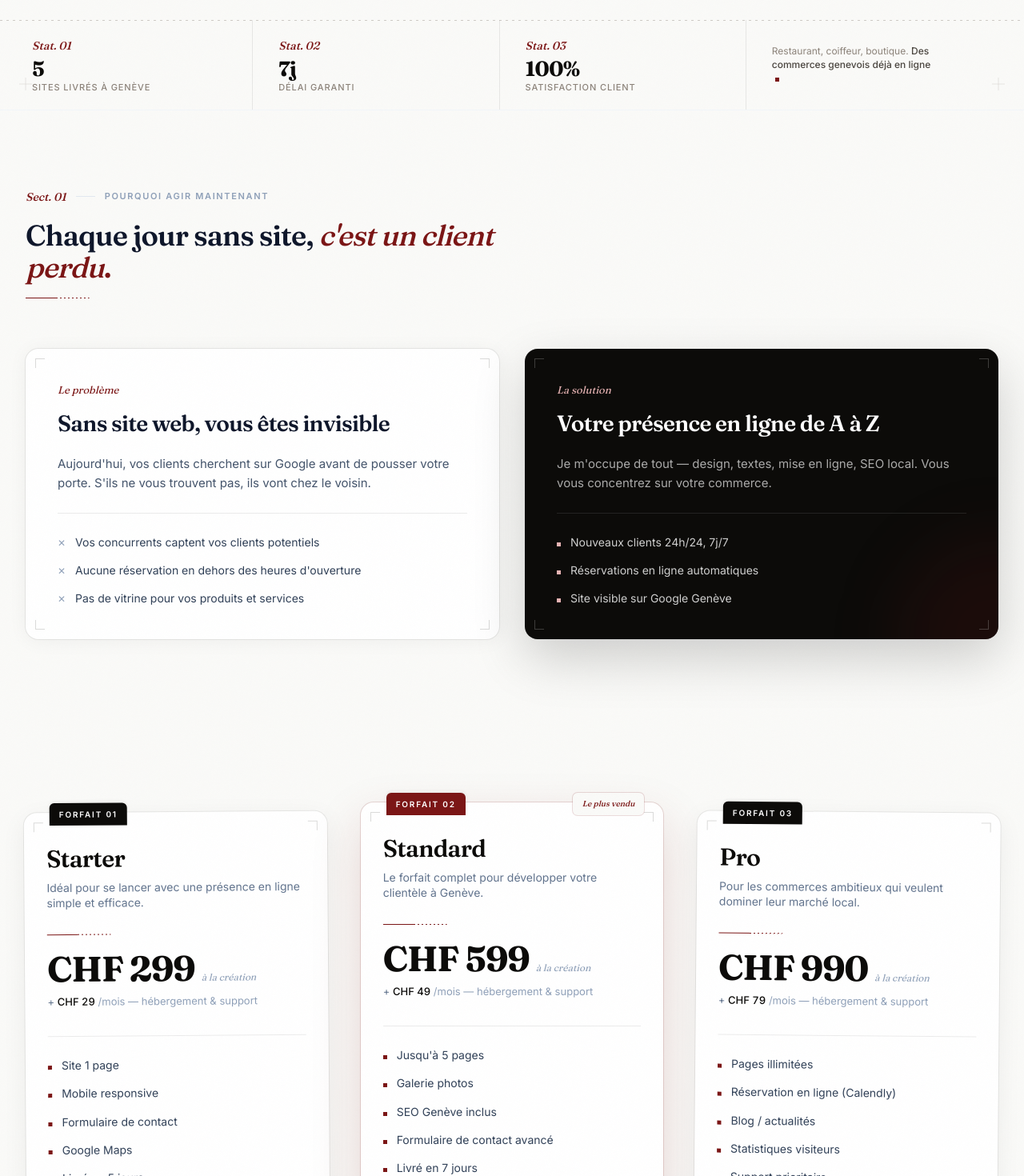
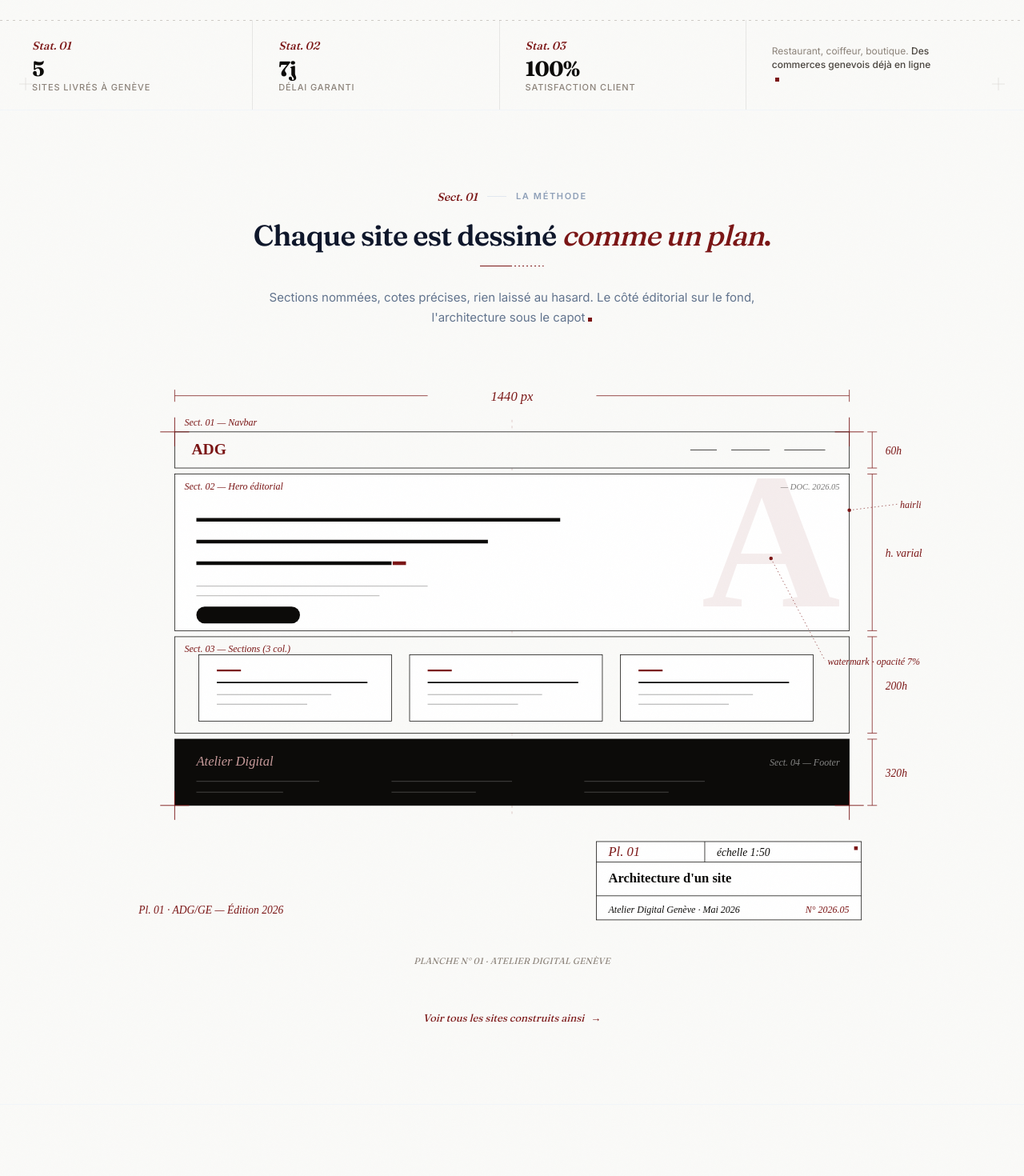
Before and after one commit to jordanrodriguez0204-cyber/atelierdigitalgeneve, a Next.js app: page / in a window 1280 px wide. Shown: the part 860-2330 px from the top of the page at 80% size. Built offline with nearby package versions, Linux system fonts and the light colour scheme.

Commit message:
Home : section La méthode avec blueprint d'architecte (Sect. 01) + logo papier en Fraunces

```diff
--- a/app/page.tsx
+++ b/app/page.tsx
@@ -1,5 +1,6 @@
 import type { Metadata } from 'next';
 import HeroSection from '@/components/HeroSection';
+import MethodSection from '@/components/MethodSection';
 import ProblemSolution from '@/components/ProblemSolution';
 import ServicesGrid from '@/components/ServicesGrid';
 import Testimonials from '@/components/Testimonials';
@@ -11,10 +12,21 @@ export const metadata: Metadata = {
     'Je crée des sites web modernes pour les commerces de Genève. Rapide, professionnel, et fait pour attirer de nouveaux clients. Devis gratuit.',
 };
 
+/**
+ * Home — séquence de sections.
+ *
+ *   Hero           → la promesse (H1 Fraunces + watermark A + CTAs)
+ *   MethodSection  → Sect. 01 — La méthode (blueprint d'architecte)
+ *   ProblemSolution→ Sect. 02 — Pourquoi agir maintenant
+ *   ServicesGrid   → 3 fiches Starter / Standard / Pro (sans numéro)
+ *   Testimonials   → Sect. 03 (Engagements) + Sect. 04 (Sites en ligne)
+ *   CTASection     → CTA finale (sans numéro)
+ */
 export default function HomePage() {
   return (
     <>
       <HeroSection />
+      <MethodSection />
       <ProblemSolution />
       <ServicesGrid />
       <Testimonials />
--- /dev/null
+++ b/components/MethodSection.tsx
@@ -0,0 +1,72 @@
+import Link from 'next/link';
+import SectionLabel from '@/components/visual/SectionLabel';
+
+/**
+ * MethodSection — bande éditoriale entre Hero et ProblemSolution sur la home.
+ *
+ * Présente le blueprint `/public/illustrations/site-blueprint.svg` comme
+ * preuve de méthode : chaque site ADG est dessiné comme un plan
+ * d'architecte. Renforce le positionnement "atelier / craft" sans
+ * sacrifier la conversion (le Hero juste au-dessus garde son rôle de vente).
+ *
+ * Server Component, zéro JS.
+ */
+export default function MethodSection() {
+  return (
+    <section className="grain border-t border-slate-100 bg-[#FAFAF8] py-20 lg:py-24">
+      <div className="mx-auto max-w-7xl px-4 sm:px-6 lg:px-8">
+        {/* Header éditorial */}
+        <header className="mx-auto mb-12 max-w-2xl text-center">
+          <SectionLabel number="01" className="justify-center">
+            La méthode
+          </SectionLabel>
+          <h2
+            className="mt-4 text-3xl tracking-tight text-slate-900 md:text-4xl"
+            style={{ fontFamily: 'var(--font-serif)', fontWeight: 600 }}
+          >
+            Chaque site est dessiné{' '}
+            <span className="italic text-[#7B1616]" style={{ fontWeight: 500 }}>
+              comme un plan
+            </span>
+            <span className="text-[#7B1616]">.</span>
+          </h2>
+          <span className="construction-line mx-auto mt-4 block" />
+          <p className="mt-5 text-[15px] leading-relaxed text-slate-500">
+            Sections nommées, cotes précises, rien laissé au hasard. Le côté
+            éditorial sur le fond, l&apos;architecture sous le capot
+            <span className="accent-square ml-1" />
+          </p>
+        </header>
+
+        {/* Blueprint illustration */}
+        <figure className="relative mx-auto max-w-5xl">
+          {/* eslint-disable-next-line @next/next/no-img-element */}
+          <img
+            src="/illustrations/site-blueprint.svg"
+            alt="Plan d'architecte d'un site Atelier Digital Genève : wireframe technique avec cotes 1440 px, sections numérotées 01 à 04 (navbar, hero, sections, footer), croix de repérage aux quatre coins, et cartouche d'atelier en bas à droite."
+            className="h-auto w-full"
+            loading="lazy"
+            decoding="async"
+          />
+          <figcaption className="folio mt-3 text-center text-[10px]">
+            PLANCHE N° 01 · ATELIER DIGITAL GENÈVE
+          </figcaption>
+        </figure>
+
+        {/* Lien éditorial discret vers les vraies réalisations */}
+        <div className="mt-12 text-center">
+          <Link
+            href="/realisations"
+            className="group inline-flex items-baseline gap-2 text-[13px] italic text-[#7B1616] underline-offset-4 transition-colors hover:underline"
+            style={{ fontFamily: 'var(--font-serif)' }}
+          >
+            Voir tous les sites construits ainsi
+            <span className="transition-transform duration-200 group-hover:translate-x-0.5">
+              →
+            </span>
+          </Link>
+        </div>
+      </div>
+    </section>
+  );
+}
--- a/components/ProblemSolution.tsx
+++ b/components/ProblemSolution.tsx
@@ -30,7 +30,7 @@ export default function ProblemSolution() {
       <div className="mx-auto max-w-7xl px-4 sm:px-6 lg:px-8">
         {/* Header */}
         <header className="mb-14 max-w-2xl">
-          <SectionLabel number="01">Pourquoi agir maintenant</SectionLabel>
+          <SectionLabel number="02">Pourquoi agir maintenant</SectionLabel>
           <h2
             className="mt-4 text-3xl tracking-tight text-slate-900 md:text-4xl"
             style={{ fontFamily: 'var(--font-serif)', fontWeight: 600 }}
--- a/components/Testimonials.tsx
+++ b/components/Testimonials.tsx
@@ -66,7 +66,7 @@ export default function Testimonials() {
       <section className="border-t border-slate-100 bg-white py-24">
         <div className="mx-auto max-w-6xl px-4 sm:px-6 lg:px-8">
           <header className="mb-14 max-w-2xl">
-            <SectionLabel number="02">Mes engagements</SectionLabel>
+            <SectionLabel number="03">Mes engagements</SectionLabel>
             <h2
               className="mt-4 text-3xl tracking-tight text-slate-900 md:text-4xl"
               style={{ fontFamily: 'var(--font-serif)', fontWeight: 600 }}
@@ -120,7 +120,7 @@ export default function Testimonials() {
       <section className="grain border-t border-slate-100 bg-[#FAFAF8] py-24">
         <div className="mx-auto max-w-6xl px-4 sm:px-6 lg:px-8">
           <header className="mb-12 max-w-2xl">
-            <SectionLabel number="03">Sites en ligne</SectionLabel>
+            <SectionLabel number="04">Sites en ligne</SectionLabel>
             <h2
               className="mt-4 text-3xl tracking-tight text-slate-900 md:text-4xl"
               style={{ fontFamily: 'var(--font-serif)', fontWeight: 600 }}
```
Also changed, not shown: public/illustrations/site-blueprint.svg (added), public/logo.svg.
